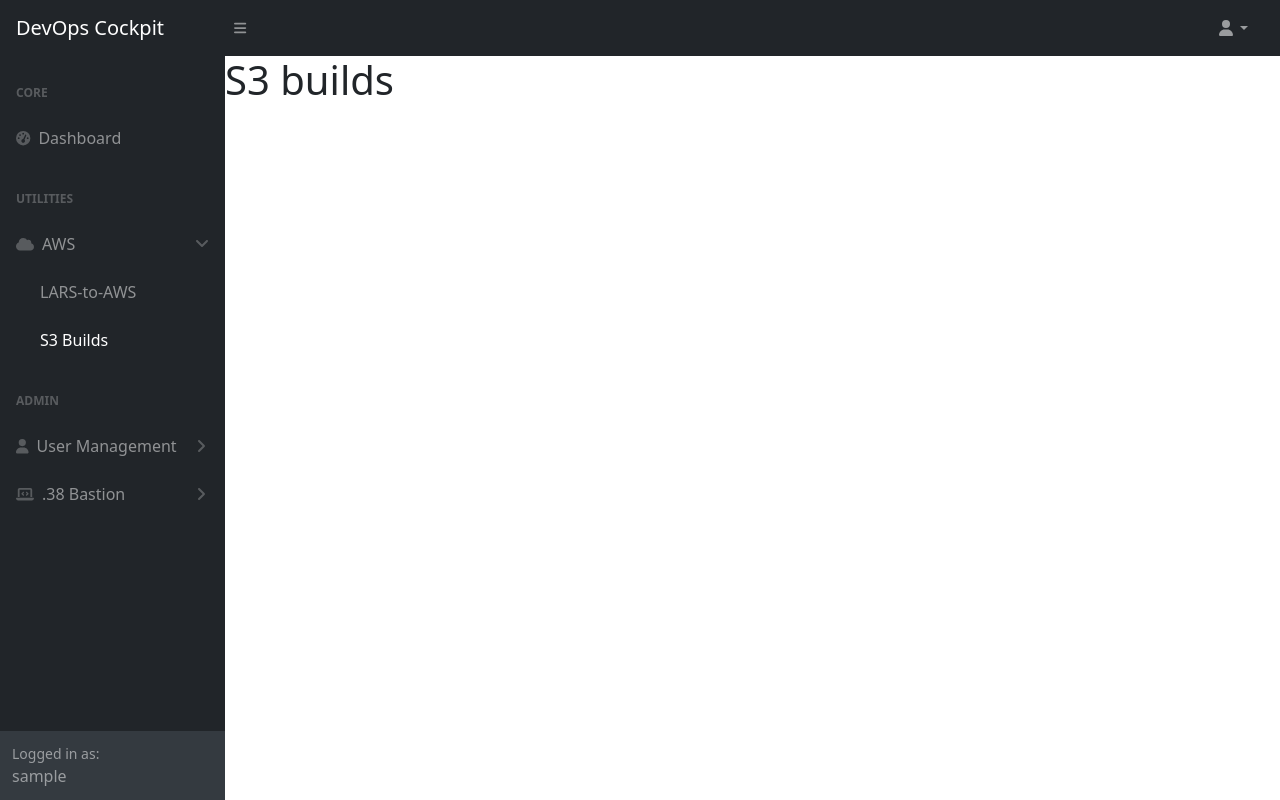
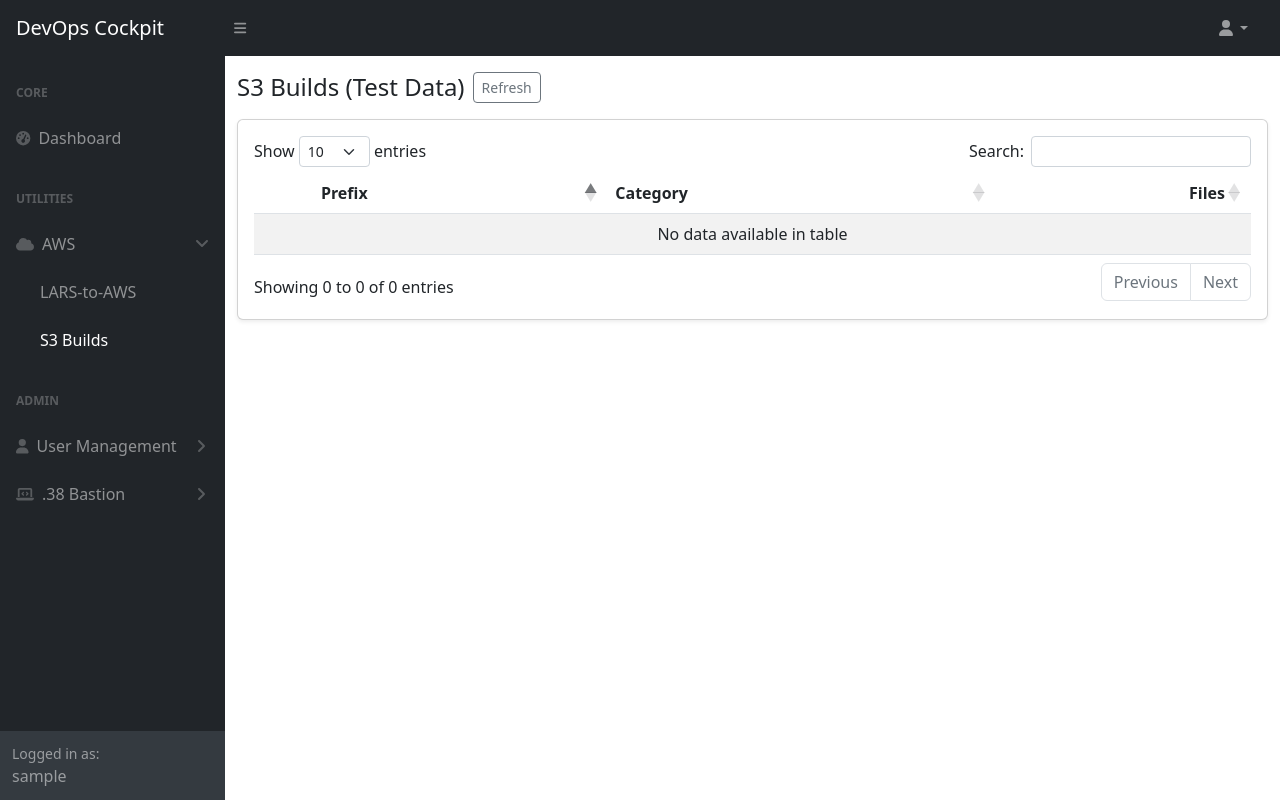
Before and after one commit to julianamindev/flaskv2, a Flask app: page /aws/s3_builds in a window 1280 px wide. Run offline with Flask 3, Linux system fonts and the light colour scheme; a user stored in the database is signed in; tables that the repository leaves empty hold one stand-in row (values such as "Sample post"); data that the repository does not hold is empty; parts of the project's set-up code (start-up, migrations or seed data) failed here and were passed over; some libraries are stand-ins or nearby versions.

Commit message:
WIP - testing actual S3 builds endpoint

```diff
--- a/flaskv2/main/routes.py
+++ b/flaskv2/main/routes.py
@@ -1,11 +1,12 @@
 from datetime import datetime, timezone
+import json
 import time
 from flask import Blueprint, abort, current_app, flash, jsonify, redirect, render_template, request, session, url_for
 from flask_login import current_user, login_required, logout_user
 
 from flaskv2.main.forms import BlankForm
 from flaskv2.models import User
-from flaskv2.utils.helpers import _get_envnum, _paginate, _sanitize_suffix, get_app_data, get_builds_for_app_stream, get_streams_for_app, list_pssc_tasks, plan_artifacts, stream_exists_live, upload_item, upload_plan
+from flaskv2.utils.helpers import _get_envnum, _paginate, _sanitize_suffix, build_prefix_index_from_keys, get_app_data, get_builds_for_app_stream, get_streams_for_app, list_pssc_tasks, plan_artifacts, s3_build_prefix_index, stream_exists_live, upload_item, upload_plan
 
 
 main = Blueprint('main', __name__)
@@ -317,4 +318,25 @@ def task_scheduler_list():
 @login_required
 def s3_builds():
     current_app.app_log.info("view_s3_builds")
-    return render_template("aws/s3_builds.html")
+
+    # test_keys = [
+    #     "migops/LARS/cloud.jar",
+    #     "migops/LARS/MT/AUG/Install-LMMIG.jar",
+    #     "migops/LARS/MT/AUG/Install-LMIEFIN.jar",
+    #     "migops/LARS/MT/AUG/Install-LMHCM.jar",
+    #     "migops/LARS/MT/AUG/LANDMARK.jar",
+    #     "migops/LARS/MT/AUG/grid-installer.jar",
+    #     "migops/LARS/MT/AUG/MIG_scripts.jar",
+    #     "migops/LARS/MT/AUG/mt_dependencies.txt",
+    #     "migops/LARS/FEATURE/feature1/feature1.txt",
+    #     "migops/LARS/FEATURE/feature1/feature2.txt",
+    #     "migops/LARS/HOTFIX/ccpa/build1.jar",
+    #     "migops/LARS/HOTFIX/ccpa/build2.jar",
+    #     "migops/LARS/HOTFIX/aultman/aultbuild.jar",
+    #     "migops/LARS/MT/SEP/relbuild.jar",
+    # ]
+    # prefix_map = build_prefix_index_from_keys(test_keys)
+    prefix_map = s3_build_prefix_index(bucket="migops", root="LARS/")
+
+
+    return render_template("aws/s3_builds.html", prefix_map=prefix_map)
--- a/flaskv2/templates/aws/s3_builds.html
+++ b/flaskv2/templates/aws/s3_builds.html
@@ -1,9 +1,122 @@
 {% extends "base/home/home-base.html" %}
-
 {% block title %}S3 Builds{% endblock %}
 
+{% block extra_head %}
+  <!-- DataTables Bootstrap 5 styles -->
+  <link rel="stylesheet" href="https://cdn.datatables.net/2.0.8/css/dataTables.bootstrap5.min.css">
+{% endblock %}
+
 {% block main %}
-<main>
-    <h1>S3 builds</h1>
-</main>
+<div class="container-fluid py-3">
+  <div class="d-flex align-items-center gap-2 mb-3 flex-wrap">
+    <h4 class="mb-0">S3 Builds (Test Data)</h4>
+    <button class="btn btn-outline-secondary btn-sm" onclick="location.reload()">Refresh</button>
+  </div>
+
+  <div class="card shadow-sm">
+    <div class="card-body">
+      <table id="buildsTable" class="table table-striped table-hover w-100 align-middle">
+        <thead>
+        <tr>
+          <th style="width:2rem;"></th>     <!-- expand control -->
+          <th>Prefix</th>
+          <th>Category</th>
+          <th class="text-end">Files</th>
+        </tr>
+        </thead>
+        <tbody></tbody>
+      </table>
+    </div>
+  </div>
+</div>
 {% endblock %}
+
+
+{% block extra_scripts %}
+
+<script src="https://code.jquery.com/jquery-3.7.1.min.js"></script>
+
+<!-- DataTables + Bootstrap 5 integration -->
+<script src="https://cdn.datatables.net/2.0.8/js/dataTables.min.js"></script>
+<script src="https://cdn.datatables.net/2.0.8/js/dataTables.bootstrap5.min.js"></script>
+
+<script>
+    // Log what the server sent:
+    // console.log("prefix_map_json =", {{ prefix_map_json|default('"{}"')|safe }});
+
+    // Parse (since we pre-serialized in the route):
+    const PREFIX_MAP = {{ (prefix_map | default({})) | tojson | safe }};
+
+    const BUCKET = "migops";
+    const ROOT   = "LARS";
+
+    const rows = Object.entries(PREFIX_MAP).map(([prefix, files]) => {
+        const isRoot = (prefix === "LARS/" || prefix === "" || prefix === "/");
+        return {
+            displayPrefix: isRoot ? "LARS/" : prefix,
+            category:      isRoot ? "ROOT"  : prefix.split("/")[0],
+            keyPrefix:     isRoot ? ""      : prefix, // used to build s3://migops/LARS/<keyPrefix>...
+            files,
+            files_count:   files.length
+        };
+    });
+
+    function renderChild(row) {
+        const s3Base = `s3://${BUCKET}/${ROOT}/${row.keyPrefix}`;
+        const fileRows = row.files.map(name => `
+            <tr>
+                <td class="py-1">${name}</td>
+                <td class="py-1"><code class="small">${s3Base + name}</code></td>
+                <td class="py-1 text-end">
+                <button class="btn btn-sm btn-outline-secondary" data-copy="${s3Base + name}">Copy S3 URI</button>
+                </td>
+            </tr>`).join("");
+
+        return `
+        <div class="p-2">
+            <div class="fw-semibold mb-2">Files in <span class="text-nowrap"><code>${row.displayPrefix}</code></span></div>
+            <div class="table-responsive">
+            <table class="table table-sm mb-0">
+                <thead><tr><th>File</th><th>S3 URI</th><th class="text-end">Actions</th></tr></thead>
+                <tbody>${fileRows || `<tr><td colspan="3" class="text-muted">No files</td></tr>`}</tbody>
+            </table>
+            </div>
+        </div>`;
+    }
+
+    // Copy buttons (event delegation)
+    document.addEventListener("click", (e) => {
+        const btn = e.target.closest("[data-copy]");
+        if (!btn) return;
+        const text = btn.getAttribute("data-copy");
+        navigator.clipboard.writeText(text).then(() => {
+            btn.textContent = "Copied!";
+            setTimeout(() => (btn.textContent = "Copy S3 URI"), 1200);
+        });
+    });
+
+    // jQuery ready: runs immediately if DOM already ready
+    $(function () {
+        const dt = $('#buildsTable').DataTable({
+            data: rows,
+            columns: [
+            { data: null, orderable: false, className: "dt-control", defaultContent: "" },
+            { data: "displayPrefix", render: d => `<span class="me-1">📁</span><code>${d}</code>` },
+            { data: "category" },
+            { data: "files_count", className: "text-end", render: d => d.toLocaleString() }
+            ],
+            order: [[1, "asc"]],
+            paging: true,
+            searching: true
+        });
+
+        $('#buildsTable tbody').on('click', 'td.dt-control', function () {
+            const tr  = $(this).closest('tr');
+            const row = dt.row(tr);
+            if (row.child.isShown()) { row.child.hide(); tr.removeClass('shown'); }
+            else { row.child(renderChild(row.data())).show(); tr.addClass('shown'); }
+        });
+    });
+
+</script>
+{% endblock %}
--- a/flaskv2/utils/helpers.py
+++ b/flaskv2/utils/helpers.py
@@ -1,5 +1,6 @@
 import json
 import subprocess
+from typing import Dict, List
 import boto3
 import csv, io, requests, os, re
 
@@ -9,6 +10,7 @@ from datetime import datetime
 from dateutil.relativedelta import relativedelta  # pip install python-dateutil
 from requests.adapters import HTTPAdapter
 from urllib3.util.retry import Retry
+from collections import defaultdict
 
 MATURITY = {
     "R":  "Released",
@@ -565,3 +567,115 @@ def _schtasks_csv():
 
     rows.sort(key=lambda x: x["name"].lower())
     return rows
+
+
+# ------- S3 builds page
+
+def s3_build_prefix_index(bucket: str = "migops", root: str = "LARS/") -> Dict[str, List[str]]:
+    """
+    Returns a map like:
+      {
+        "LARS/": ["cloud.jar"],
+        "MT/": ["foo.jar"],                       # files directly under a first-level prefix
+        "MT/AUG/": ["sample1.txt", "dir/x.jar"], # all files under a subprefix (recursive)
+        "FEATURE/feature1/": ["build1.jar", ...],
+        ...
+      }
+    Scans only within LARS/: root, first-level prefixes, and their subprefixes.
+    """
+    s3 = boto3.client("s3")
+    out: Dict[str, List[str]] = defaultdict(list)
+    paginator = s3.get_paginator("list_objects_v2")
+
+    # --- 1) Root (LARS/): gather files and collect first-level prefixes ---
+    first_level_prefixes = set()
+
+    for page in paginator.paginate(Bucket=bucket, Prefix=root, Delimiter="/"):
+        # Files directly under LARS/
+        for obj in page.get("Contents", []):
+            rel = obj["Key"][len(root):]  # e.g., "cloud.jar"
+            if rel and not rel.endswith("/"):
+                out["LARS/"].append(rel)
+
+        # First-level prefixes: e.g., "LARS/MT/", "LARS/FEATURE/", but not filtered
+        for cp in page.get("CommonPrefixes", []):
+            first_level_prefixes.add(cp["Prefix"])
+
+    # --- 2) For each first-level prefix: files directly under it, and subprefixes ---
+    for cat_prefix in sorted(first_level_prefixes):            # e.g., "LARS/MT/"
+        cat_name = cat_prefix[len(root):].strip("/")           # -> "MT"
+        sub_prefixes = set()
+
+        # Files directly under category (-> "MT/")
+        for page in paginator.paginate(Bucket=bucket, Prefix=cat_prefix, Delimiter="/"):
+            for obj in page.get("Contents", []):
+                rel = obj["Key"][len(cat_prefix):]             # e.g., "foo.jar"
+                if rel and not rel.endswith("/"):
+                    out[f"{cat_name}/"].append(rel)
+
+            # Collect subprefixes (-> "LARS/MT/AUG/", ...)
+            for cp in page.get("CommonPrefixes", []):
+                sub_prefixes.add(cp["Prefix"])
+
+        # --- 3) For each subprefix: gather ALL files under it (recursive) ---
+        for sub_prefix in sorted(sub_prefixes):                # e.g., "LARS/MT/AUG/"
+            sub_name = sub_prefix[len(cat_prefix):].strip("/") # -> "AUG"
+            for page in paginator.paginate(Bucket=bucket, Prefix=sub_prefix):
+                for obj in page.get("Contents", []):
+                    rel = obj["Key"][len(sub_prefix):]         # path under the subprefix
+                    if rel and not rel.endswith("/"):
+                        out[f"{cat_name}/{sub_name}/"].append(rel)
+
+    # Stable ordering for nicer UI
+    return {k: sorted(v) for k, v in out.items()}
+
+
+def build_prefix_index_from_keys(keys: list[str]) -> dict[str, list[str]]:
+    """
+    Keys like:
+      migops/LARS/MT/AUG/sample1.txt
+      migops/LARS/FEATURE/feature1/feature2.txt
+      migops/LARS/toproot.jar
+      migops/LARS/MAINLINE/trunk/builds/build-1.jar
+    Returns:
+      {
+        "LARS/": ["toproot.jar"],
+        "MT/AUG/": ["sample1.txt", ...],
+        "FEATURE/feature1/": ["feature2.txt", ...],
+        "MAINLINE/trunk/": ["builds/build-1.jar"],
+        ...
+      }
+    """
+    base = "migops/LARS/"
+    out: dict[str, list[str]] = defaultdict(list)
+
+    for k in keys:
+        if not k.startswith(base):
+            continue
+
+        raw_suffix = k[len(base):]              # keep raw to detect folder markers
+        if not raw_suffix or raw_suffix.endswith("/"):
+            # skip folder marker objects like ".../"
+            continue
+
+        suffix = raw_suffix.strip("/")
+        parts = suffix.split("/")
+
+        if len(parts) == 1:
+            # file directly under LARS/
+            out["LARS/"].append(parts[0])
+            continue
+
+        category = parts[0]
+
+        if len(parts) == 2:
+            # file directly under a category folder (e.g., MT/foo.jar)
+            out[f"{category}/"].append(parts[1])
+            continue
+
+        # files under category/sub/... -> group by first two segments
+        sub = parts[1]
+        filename = "/".join(parts[2:])
+        out[f"{category}/{sub}/"].append(filename)
+
+    return dict(out)
```
